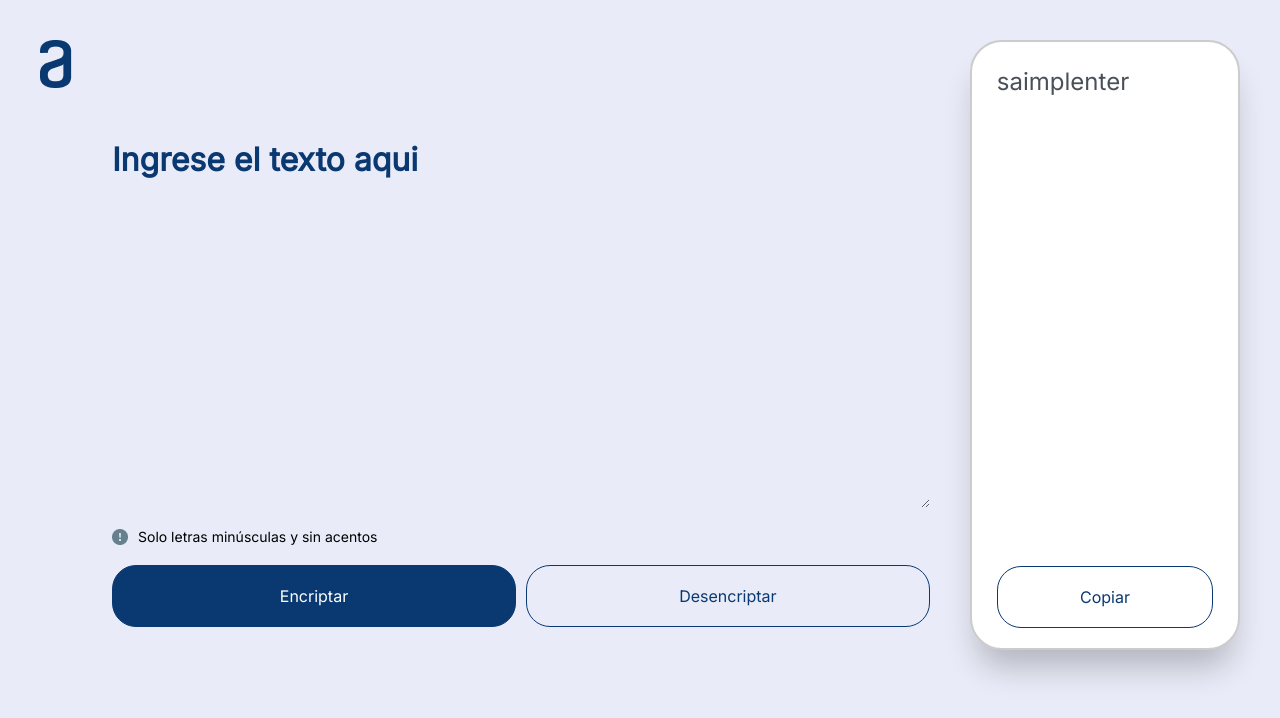
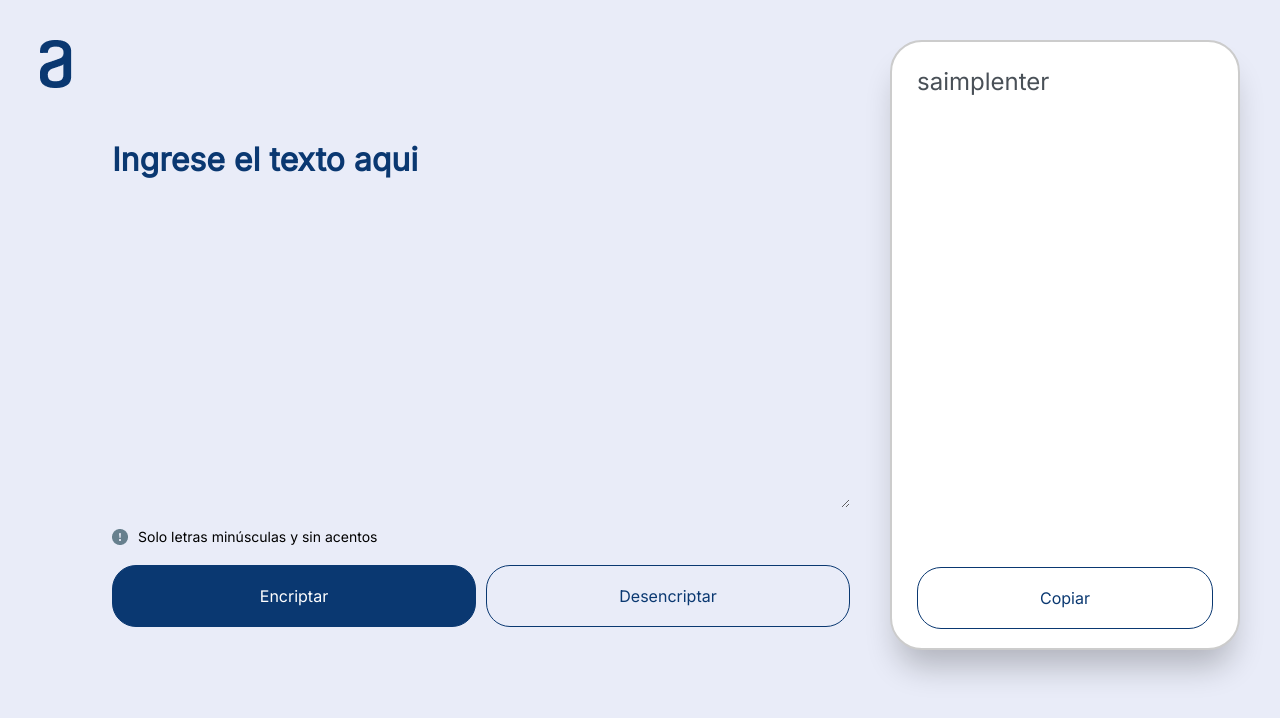
Before and after one commit to HolaJose2/encriptador, a plain HTML site: page index.html in a window 1280 px wide. Both pictures are taken after typing "Sample" into the empty fields and a click on the button "Encriptar". Drawn offline with Linux system fonts and the light colour scheme.

Commit message:
Encriptador de texto2

```diff
--- a/index.html
+++ b/index.html
@@ -30,6 +30,8 @@
             </div>
         </form>
 
+        <div class="container">
+
             <div class="desencriptado">
                 <div id="contenido">
                     <p id="resultado"></p>
@@ -45,6 +47,8 @@
 
 
             </div>
+        </div>
+
     </main>
 
 
--- a/style.css
+++ b/style.css
@@ -75,6 +75,8 @@ main .botones button:nth-child(2),
     color: #0A3871;
 }
 
+
+
 #copiar{
     display: none;
 }
@@ -95,6 +97,10 @@ main .botones button:nth-child(2),
     flex-direction: column;
 }
 
+#contenido #resultado{
+    max-height: 480px;
+    overflow-y: auto;
+}
 
 #error {
     text-align: center;
@@ -181,11 +187,11 @@ main .botones button:nth-child(2),
     }
     #contenido #resultado{
         display: none;
-        height: 60%;
+        height: 650px;
     }
     #copiar{
-        position: relative;
-        bottom: -450px;
+        position: sticky;
+        top: 420px;
     }
     #error, #error img{
         display: block;
```
Lines whose indentation alone changed are shown as unchanged.
